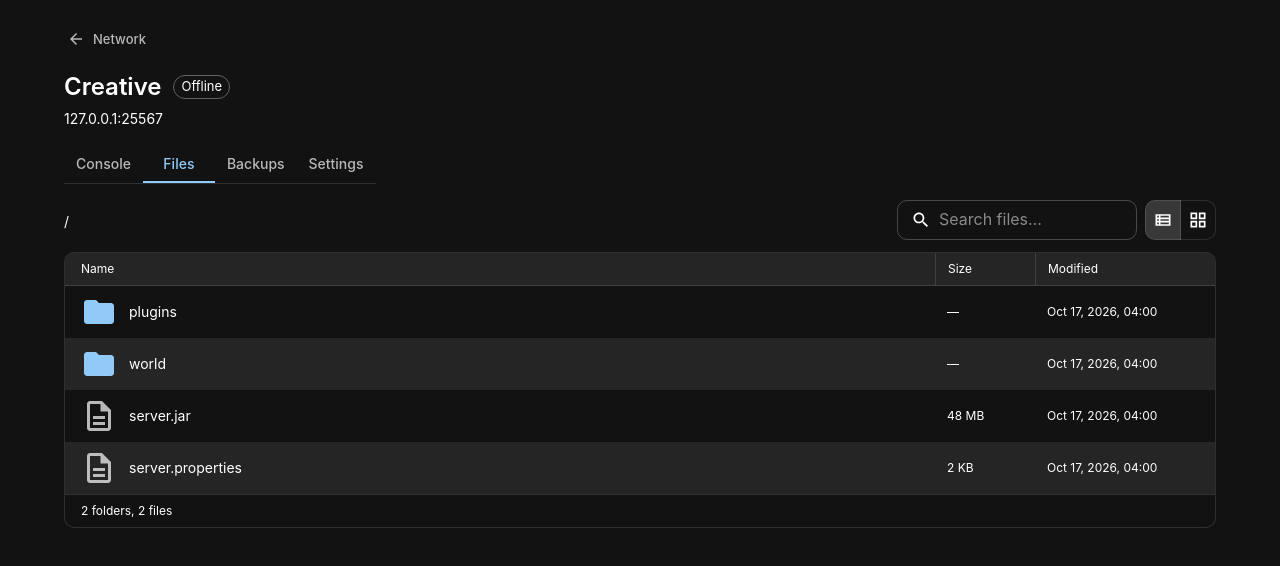
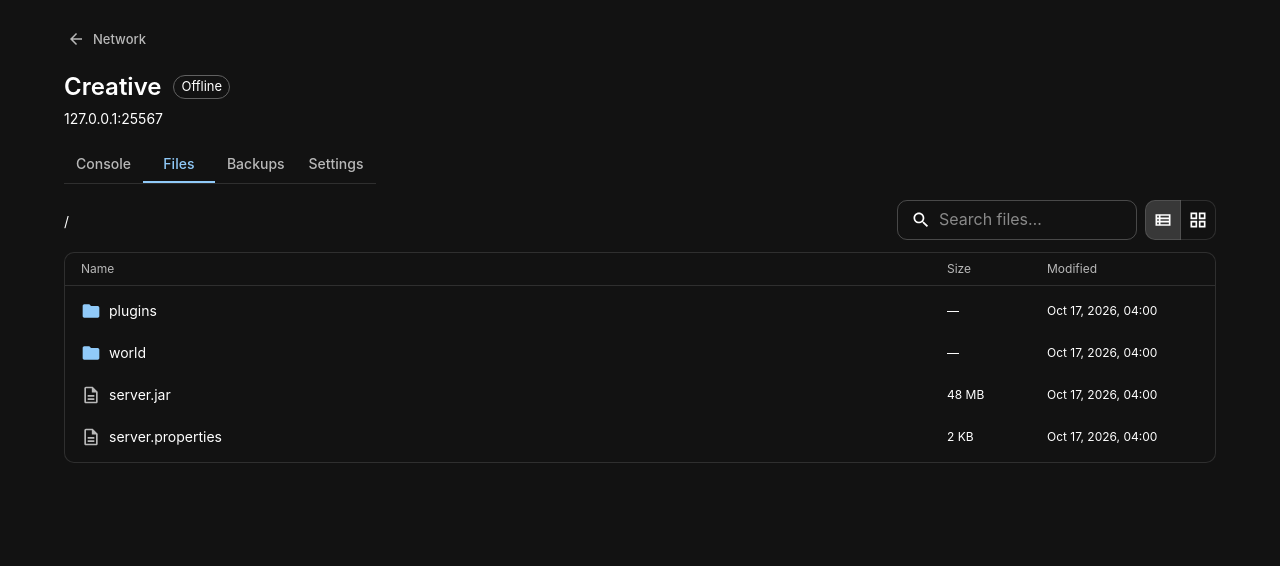
Before and after one commit to virtualWinter/smol-mc-panel, a React (Vite) app: page /creative/files in a window 1280 px wide. Shown: the top 566 px of the page. Built offline with nearby package versions, Linux system fonts and the light colour scheme.

Commit message:
Simplify file manager rows and grid tiles

```diff
--- a/src/components/ServerFiles.tsx
+++ b/src/components/ServerFiles.tsx
@@ -39,31 +39,30 @@ function FileManager({ server }: ServerProps) {
         </Stack>
       </Stack>
       <Paper variant="outlined" sx={{ overflow: 'hidden' }}>
-        {view === 'list' && <Box sx={{ display: 'grid', gridTemplateColumns: { xs: 'minmax(0, 1fr) 72px', sm: 'minmax(0, 1fr) 100px 180px' }, bgcolor: 'action.hover', borderBottom: 1, borderColor: 'divider' }}>
+        {view === 'list' && <Box sx={{ display: 'grid', gridTemplateColumns: { xs: 'minmax(0, 1fr) 72px', sm: 'minmax(0, 1fr) 100px 180px' }, color: 'text.secondary', borderBottom: 1, borderColor: 'divider' }}>
           <Typography variant="caption" sx={{ px: 2, py: 0.75 }}>Name</Typography>
-          <Typography variant="caption" sx={{ px: 1.5, py: 0.75, borderLeft: 1, borderColor: 'divider' }}>Size</Typography>
-          <Typography variant="caption" sx={{ display: { xs: 'none', sm: 'block' }, px: 1.5, py: 0.75, borderLeft: 1, borderColor: 'divider' }}>Modified</Typography>
+          <Typography variant="caption" sx={{ px: 1.5, py: 0.75 }}>Size</Typography>
+          <Typography variant="caption" sx={{ display: { xs: 'none', sm: 'block' }, px: 1.5, py: 0.75 }}>Modified</Typography>
         </Box>}
         {path.length > 0 && <ListItemButton onClick={() => navigate(path.slice(0, -1))} divider><ListItemText primary=".." /></ListItemButton>}
-        <List disablePadding sx={view === 'grid' ? { display: 'grid', gridTemplateColumns: 'repeat(auto-fill, minmax(120px, 1fr))', gap: 1, p: 1.5 } : {}}>
-          {files.map((file, index) => (
-            <ListItemButton key={file.name} sx={view === 'grid' ? { flexDirection: 'column', justifyContent: 'flex-start', textAlign: 'center', borderRadius: 1, p: 1.5, gap: 0.5, minHeight: 120 } : { display: 'grid', gridTemplateColumns: { xs: 'minmax(0, 1fr) 72px', sm: 'minmax(0, 1fr) 100px 180px' }, px: 0, py: 0.5, minHeight: 52, bgcolor: index % 2 ? 'action.hover' : 'transparent', '&.Mui-focusVisible': { outline: '1px solid', outlineColor: 'primary.main', outlineOffset: -1 } }} onClick={() => {
+        <List disablePadding sx={view === 'grid' ? { display: 'grid', gridTemplateColumns: 'repeat(auto-fill, minmax(160px, 1fr))', gap: 0.5, p: 1 } : { py: 0.5 }}>
+          {files.map((file) => (
+            <ListItemButton key={file.name} title={file.name} sx={view === 'grid' ? { flexDirection: 'column', justifyContent: 'center', textAlign: 'center', borderRadius: 1, p: 2, minHeight: 104 } : { display: 'grid', gridTemplateColumns: { xs: 'minmax(0, 1fr) 72px', sm: 'minmax(0, 1fr) 100px 180px' }, px: 0, py: 0.25, minHeight: 42, '&.Mui-focusVisible': { outline: '1px solid', outlineColor: 'primary.main', outlineOffset: -1 } }} onClick={() => {
               setNotice('')
               if (file.directory) navigate([...path, file.name])
               else if (file.name.endsWith('.jar')) setNotice('Binary files cannot be edited.')
               else setSelected(file)
             }}>
-              <Stack direction={view === 'grid' ? 'column' : 'row'} spacing={1.5} sx={{ alignItems: 'center', minWidth: 0, px: view === 'list' ? 2 : 0 }}>
-                <ListItemIcon sx={{ minWidth: 0, color: file.directory ? 'primary.main' : 'text.secondary', '& svg': { fontSize: view === 'grid' ? 48 : 36 } }}>{file.directory ? <FolderIcon /> : <DescriptionOutlinedIcon />}</ListItemIcon>
-                <ListItemText primary={file.name} slotProps={{ primary: { variant: 'body2', sx: { overflowWrap: 'anywhere' } } }} />
+              <Stack direction={view === 'grid' ? 'column' : 'row'} spacing={1} sx={{ alignItems: 'center', minWidth: 0, width: '100%', px: view === 'list' ? 2 : 0 }}>
+                <ListItemIcon sx={{ minWidth: 0, color: file.directory ? 'primary.main' : 'text.secondary', '& svg': { fontSize: view === 'grid' ? 36 : 20 } }}>{file.directory ? <FolderIcon /> : <DescriptionOutlinedIcon />}</ListItemIcon>
+                <ListItemText primary={file.name} sx={{ minWidth: 0, maxWidth: '100%' }} slotProps={{ primary: { variant: 'body2', noWrap: true } }} />
               </Stack>
-              <Typography variant="caption" color="text.secondary" sx={{ px: 1.5 }}>{file.size}</Typography>
+              {view === 'list' && <Typography variant="caption" color="text.secondary" sx={{ px: 1.5 }}>{file.size}</Typography>}
               {view === 'list' && <Typography variant="caption" color="text.secondary" sx={{ display: { xs: 'none', sm: 'block' }, px: 1.5 }}>{file.modified ?? '—'}</Typography>}
             </ListItemButton>
           ))}
         </List>
         {files.length === 0 && <Box sx={{ py: 5, textAlign: 'center' }}><Typography variant="body2" color="text.secondary">{search ? 'No matching files' : 'Empty directory'}</Typography>{search && <Button onClick={() => setSearch('')}>Clear search</Button>}</Box>}
-        <Typography variant="caption" color="text.secondary" sx={{ display: 'block', px: 2, py: 0.75, borderTop: 1, borderColor: 'divider' }}>{files.filter((file) => file.directory).length} folders, {files.filter((file) => !file.directory).length} files</Typography>
       </Paper>
       {notice && <Typography variant="body2" color="text.secondary" role="status">{notice}</Typography>}
       {selected && <FileEditor key={fileKey} name={selected.name} content={contents[fileKey] ?? ''} onClose={() => setSelected(null)} onSave={(content) => { setContents((current) => ({ ...current, [fileKey]: content })); setSelected(null) }} />}
```
